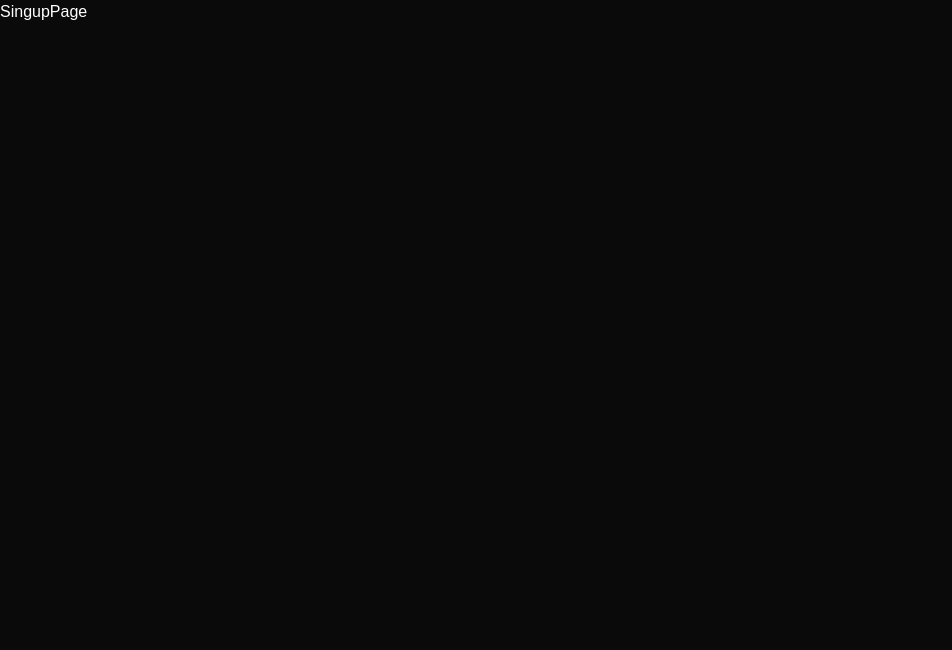
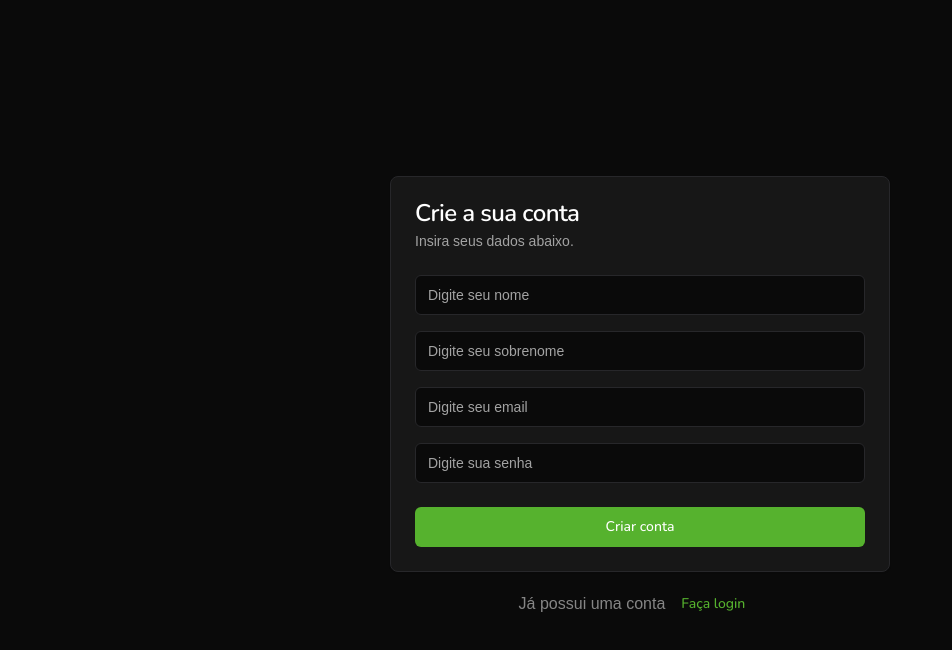
Before and after one commit to raphaelslima/Dashboard-Financeira, a React (Vite) app: page /singup in a window 1280 px wide. Shown: the top 650 px of the page, without its empty margins (0-952 px from the left). Built offline with nearby package versions, Linux system fonts and the light colour scheme; a web font is replaced by a local one.

Commit message:
feat: add layout singup page

```diff
--- /dev/null
+++ b/src/components/ui/card.jsx
@@ -0,0 +1,61 @@
+import * as React from 'react'
+
+import { cn } from '@/lib/utils'
+
+const Card = React.forwardRef(({ className, ...props }, ref) => (
+  <div
+    ref={ref}
+    className={cn(
+      'rounded-lg border bg-card text-card-foreground shadow-sm',
+      className
+    )}
+    {...props}
+  />
+))
+Card.displayName = 'Card'
+
+const CardHeader = React.forwardRef(({ className, ...props }, ref) => (
+  <div
+    ref={ref}
+    className={cn('flex flex-col space-y-1.5 p-6', className)}
+    {...props}
+  />
+))
+CardHeader.displayName = 'CardHeader'
+
+const CardTitle = React.forwardRef(({ className, ...props }, ref) => (
+  <div
+    ref={ref}
+    className={cn(
+      'text-2xl font-semibold leading-none tracking-tight',
+      className
+    )}
+    {...props}
+  />
+))
+CardTitle.displayName = 'CardTitle'
+
+const CardDescription = React.forwardRef(({ className, ...props }, ref) => (
+  <div
+    ref={ref}
+    className={cn('text-sm text-muted-foreground', className)}
+    {...props}
+  />
+))
+CardDescription.displayName = 'CardDescription'
+
+const CardContent = React.forwardRef(({ className, ...props }, ref) => (
+  <div ref={ref} className={cn('p-6 pt-0', className)} {...props} />
+))
+CardContent.displayName = 'CardContent'
+
+const CardFooter = React.forwardRef(({ className, ...props }, ref) => (
+  <div
+    ref={ref}
+    className={cn('flex items-center p-6 pt-0', className)}
+    {...props}
+  />
+))
+CardFooter.displayName = 'CardFooter'
+
+export { Card, CardContent,CardDescription, CardFooter, CardHeader, CardTitle }
--- /dev/null
+++ b/src/components/ui/input.jsx
@@ -0,0 +1,20 @@
+import * as React from 'react'
+
+import { cn } from '@/lib/utils'
+
+const Input = React.forwardRef(({ className, type, ...props }, ref) => {
+  return (
+    <input
+      type={type}
+      className={cn(
+        'flex h-10 w-full rounded-md border border-input bg-background px-3 py-2 text-base ring-offset-background file:border-0 file:bg-transparent file:text-sm file:font-medium file:text-foreground placeholder:text-muted-foreground focus-visible:outline-none focus-visible:ring-2 focus-visible:ring-ring focus-visible:ring-offset-2 disabled:cursor-not-allowed disabled:opacity-50 md:text-sm',
+        className
+      )}
+      ref={ref}
+      {...props}
+    />
+  )
+})
+Input.displayName = 'Input'
+
+export { Input }
--- a/src/main.jsx
+++ b/src/main.jsx
@@ -4,8 +4,8 @@
 import { createRoot } from 'react-dom/client'
 import { BrowserRouter, Route, Routes } from 'react-router'
 
-import App from './App.jsx'
 import HomePage from './pages/home'
+import LoginPage from './pages/loginPage'
 import NotFoundPage from './pages/notFoundPage'
 import SingupPage from './pages/singupPage'
 
@@ -14,7 +14,7 @@
     <BrowserRouter>
       <Routes>
         <Route element={<HomePage />} path="/" />
-        <Route element={<App />} path="/login" />
+        <Route element={<LoginPage />} path="/login" />
         <Route element={<SingupPage />} path="/singup" />
         <Route element={<NotFoundPage />} path="*" />
       </Routes>
--- a/src/pages/singupPage.jsx
+++ b/src/pages/singupPage.jsx
@@ -1,5 +1,42 @@
+import { Link } from 'react-router'
+
+import { Button } from '@/components/ui/button'
+import {
+  Card,
+  CardContent,
+  CardDescription,
+  CardFooter,
+  CardHeader,
+  CardTitle,
+} from '@/components/ui/card'
+import { Input } from '@/components/ui/input'
+
 const SingupPage = () => {
-  return <h1>SingupPage</h1>
+  return (
+    <div className="flex h-screen flex-col items-center justify-center gap-3">
+      <Card className="w-[500px]">
+        <CardHeader>
+          <CardTitle>Crie a sua conta</CardTitle>
+          <CardDescription>Insira seus dados abaixo.</CardDescription>
+        </CardHeader>
+        <CardContent className="space-y-4">
+          <Input placeholder="Digite seu nome" />
+          <Input placeholder="Digite seu sobrenome" />
+          <Input placeholder="Digite seu email" />
+          <Input type="password" placeholder="Digite sua senha" />
+        </CardContent>
+        <CardFooter>
+          <Button className="w-full">Criar conta</Button>
+        </CardFooter>
+      </Card>
+      <div className="flex items-center justify-center">
+        <p className="text-center opacity-50">Já possui uma conta </p>
+        <Button variant="link" asChild>
+          <Link to={'/login'}>Faça login</Link>
+        </Button>
+      </div>
+    </div>
+  )
 }
 
 export default SingupPage
```
